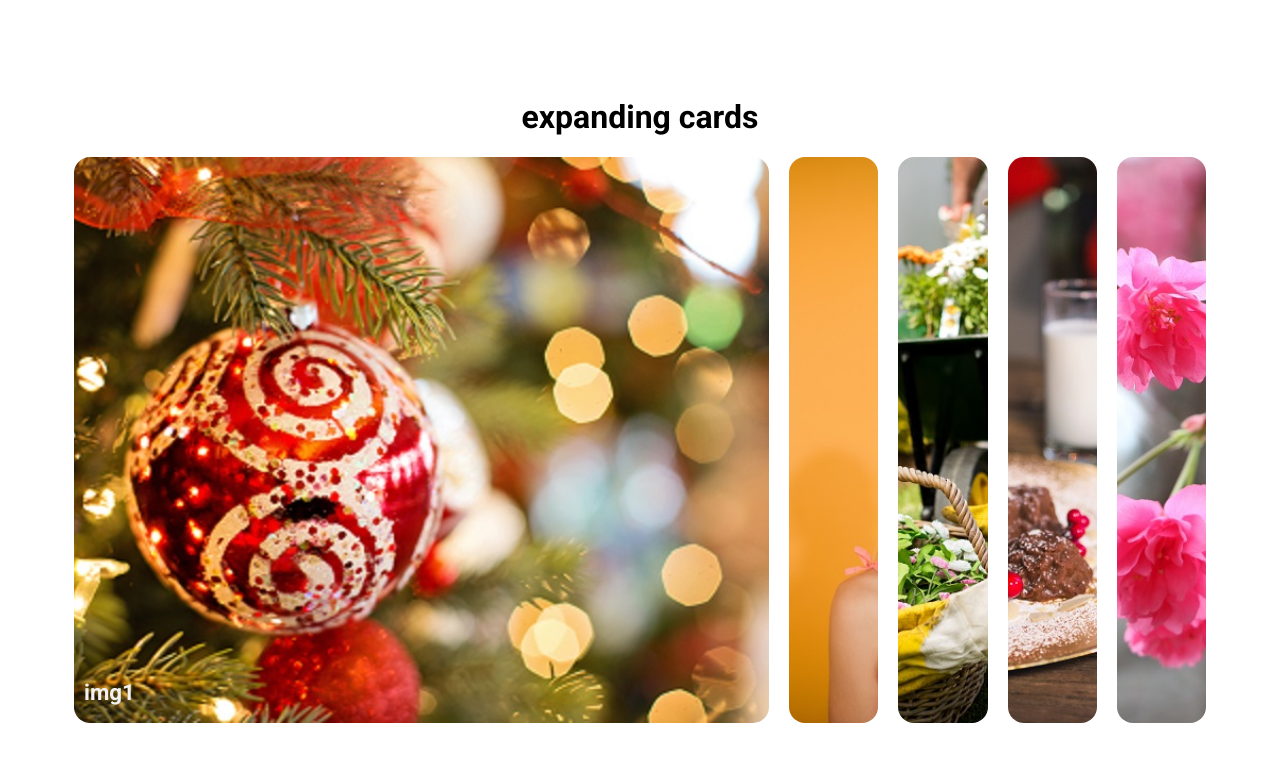
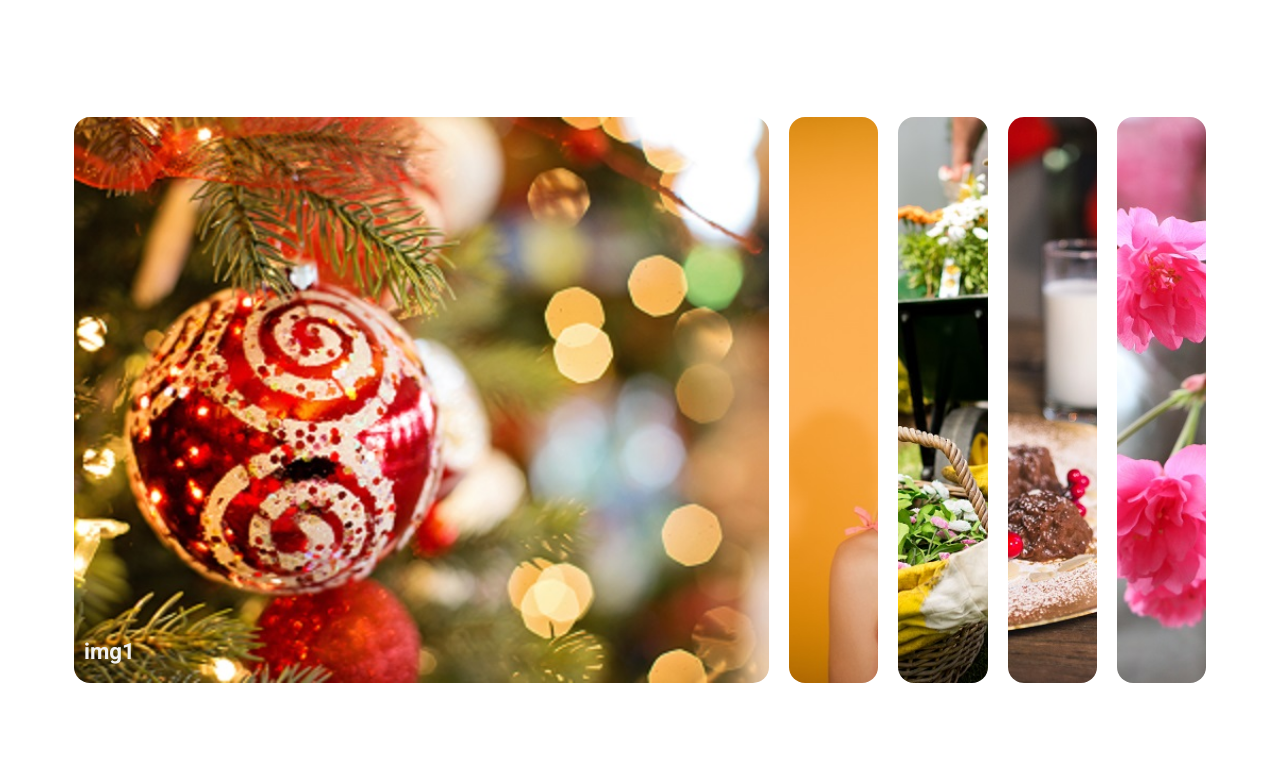
Before and after one commit to AtrinKo/day-1, a plain HTML site: page index.html in a window 1280 px wide. Drawn offline with Linux system fonts and the light colour scheme.

Commit message:
removed the h1

```diff
--- a/index.html
+++ b/index.html
@@ -14,7 +14,6 @@
     <link rel="stylesheet" href="styles.css" />
   </head>
   <body>
-    <h1>expanding cards</h1>
     <div class="container">
       <div class="img img1 active"><h2 class="header-active">img1</h2></div>
       <div class="img img2"><h2>img2</h2></div>
```
